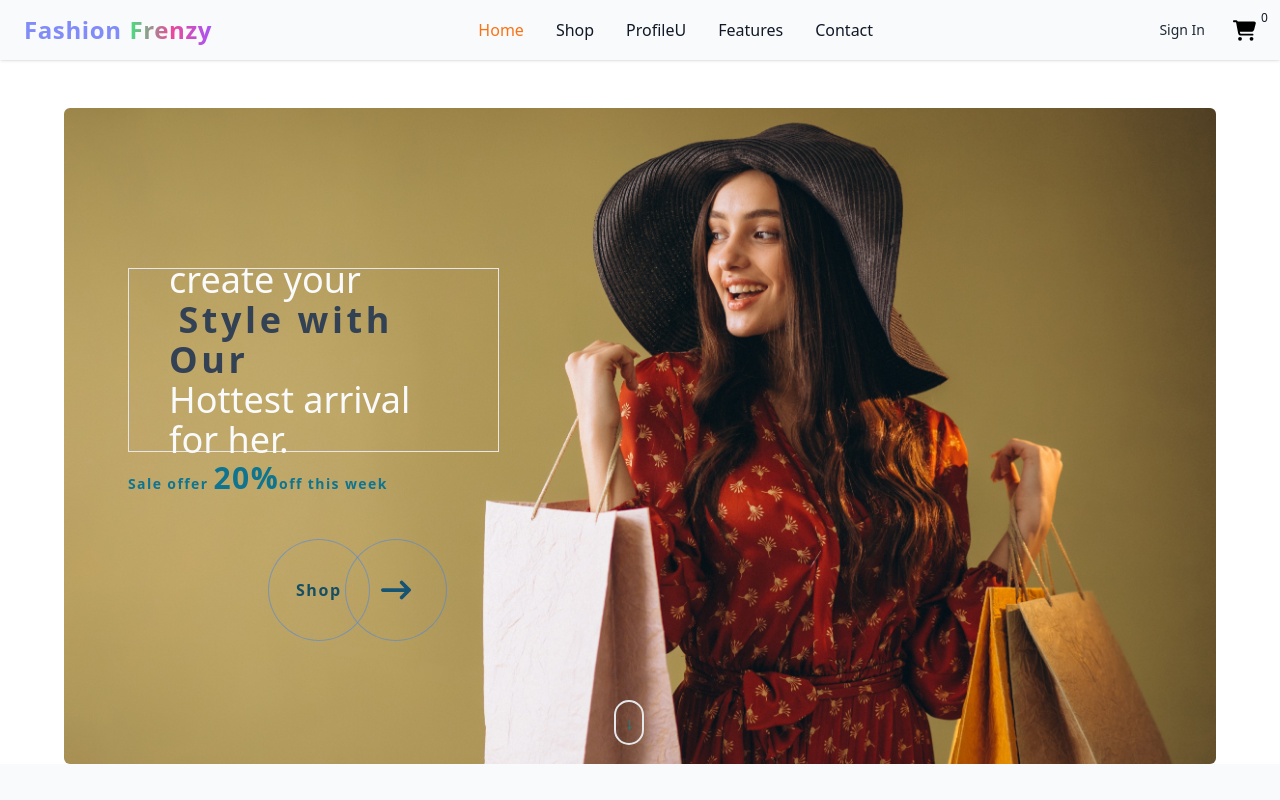
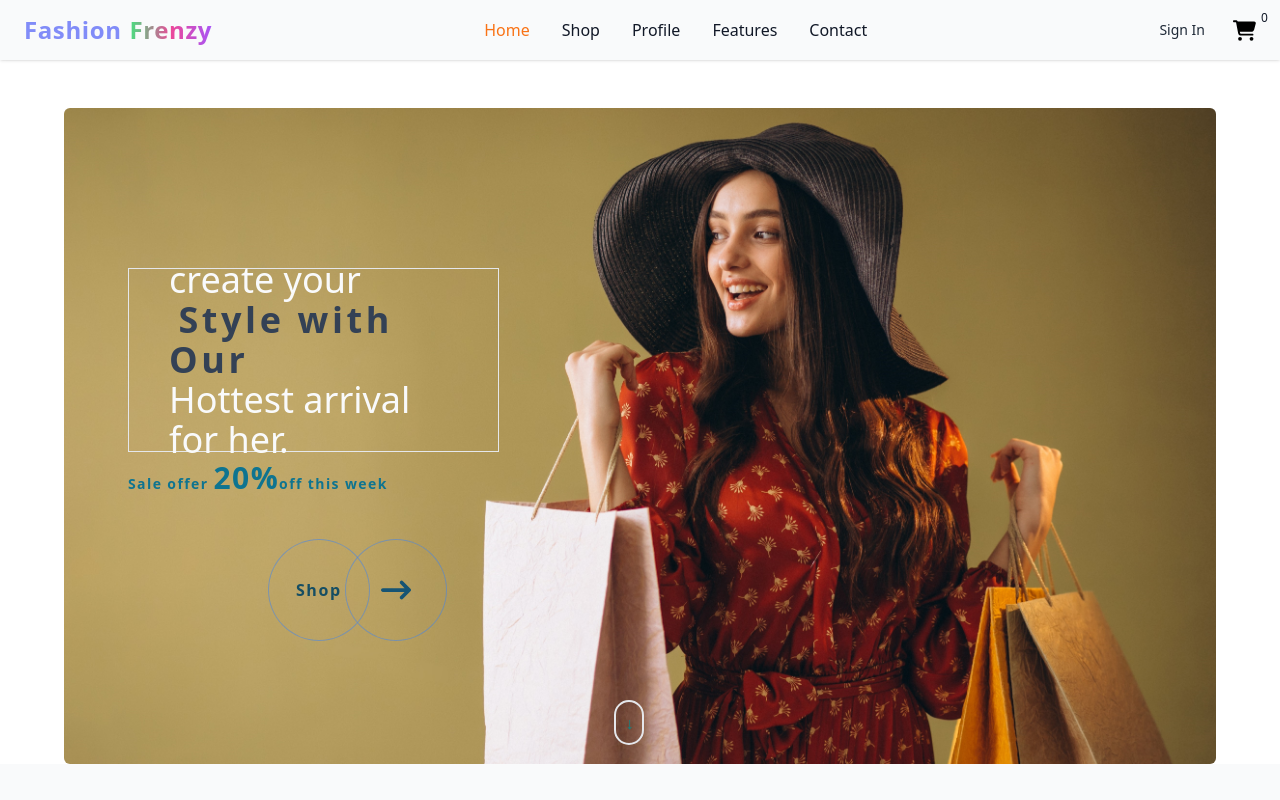
Before and after one commit to Prashantkry/fashion-frenzy, a React (Vite) app in the folder client/: page / in a window 1280 px wide. Shown: the top 800 px of the page. Built offline with nearby package versions, Linux system fonts and the light colour scheme; no server answers.

Commit message:
modified nav

```diff
--- a/client/src/components/Navbar.jsx
+++ b/client/src/components/Navbar.jsx
@@ -131,7 +131,7 @@ export default function Navbar() {
                       } lg:hover:bg-transparent lg:border-0 hover:text-orange-700 lg:p-0`
                     }
                   >
-                    ProfileU
+                    Profile
                   </NavLink>
                 </li>
               )}
```
